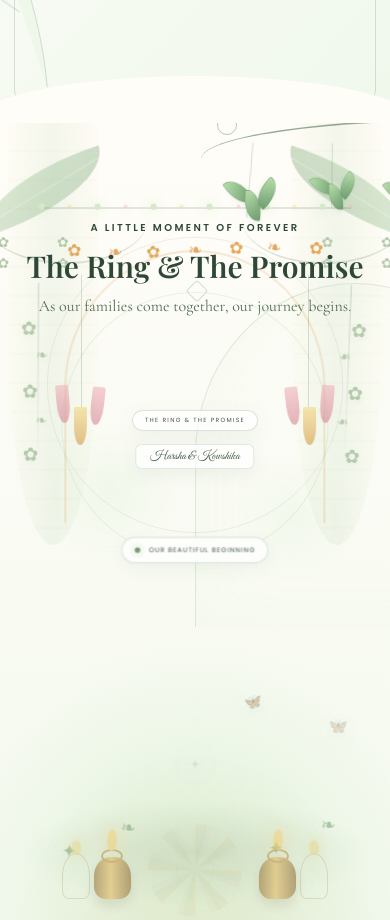
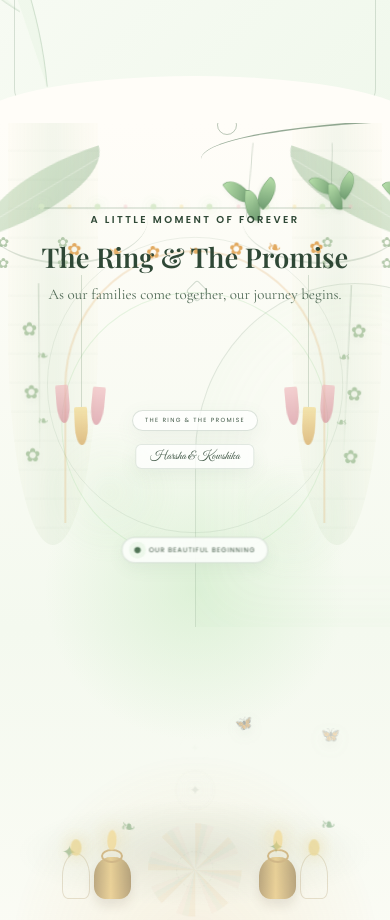
Before and after one commit to NJHarshavardhan/engagement, a plain HTML site: page index.html in a window 390 px wide. Shown: the part 721-1641 px from the top of the page. Drawn offline with nearby package versions, Linux system fonts and the light colour scheme.

Commit message:
Add files via upload

```diff
--- a/script.js
+++ b/script.js
@@ -224,6 +224,10 @@
 
     const clamp = (value, min = 0, max = 1) => Math.min(max, Math.max(min, value));
     const smoothstep = (value) => value * value * (3 - 2 * value);
+    const easeInOutCubic = (value) => {
+      if (value < 0.5) return 4 * value * value * value;
+      return 1 - Math.pow(-2 * value + 2, 3) / 2;
+    };
 
     const updateEngagementScene = () => {
       const rect = engagementScene.getBoundingClientRect();
@@ -231,16 +235,17 @@
       const progress = clamp(-rect.top / travel);
 
       const intro = smoothstep(clamp(progress / 0.08));
-      const meet = smoothstep(clamp((progress - 0.08) / 0.47));
-      const celebrate = smoothstep(clamp((progress - 0.55) / 0.23));
+      const meetRaw = clamp((progress - 0.08) / 0.9);
+      const meet = easeInOutCubic(meetRaw);
+      const celebrate = smoothstep(clamp((progress - 0.74) / 0.18));
 
       sceneSticky.style.setProperty("--scene-progress", progress.toFixed(4));
       sceneSticky.style.setProperty("--scene-intro", intro.toFixed(4));
       sceneSticky.style.setProperty("--scene-meet", meet.toFixed(4));
       sceneSticky.style.setProperty("--scene-celebrate", celebrate.toFixed(4));
 
-      sceneSticky.classList.toggle("is-together", meet > 0.985);
-      sceneSticky.classList.toggle("is-celebrating", celebrate > 0.65);
+      sceneSticky.classList.toggle("is-together", meet > 0.98);
+      sceneSticky.classList.toggle("is-celebrating", celebrate > 0.58);
 
       // Add a tiny scroll-direction cue to the thoranam and backdrop without
       // moving layout, keeping the animation smooth on phones and iPads.
--- a/style.css
+++ b/style.css
@@ -1163,21 +1163,23 @@
 .person-shadow { position: absolute; left: 50%; bottom: 1%; width: 72%; height: 22px; border-radius: 50%; background: rgba(38,53,42,.14); filter: blur(8px); transform: translateX(-50%); z-index: -1; }
 
 .person-girl {
+  --girl-travel: 18vw;
   left: 50%;
   width: clamp(140px, 17vw, 240px);
   opacity: var(--scene-intro);
   transform:
-    translate3d(calc(-102% - (1 - var(--scene-meet)) * var(--girl-travel, 30vw)), calc((1 - var(--scene-intro)) * 10px), 0)
+    translate3d(calc(-72% - (1 - var(--scene-meet)) * var(--girl-travel, 18vw)), calc((1 - var(--scene-intro)) * 10px), 0)
     scale(calc(.84 + var(--scene-meet) * .16));
   transform-origin: 50% 100%;
   transition: opacity .2s linear;
 }
 .person-boy {
+  --boy-travel: 18vw;
   right: 50%;
   width: clamp(140px, 17vw, 240px);
   opacity: var(--scene-intro);
   transform:
-    translate3d(calc(102% + (1 - var(--scene-meet)) * var(--boy-travel, 30vw)), calc((1 - var(--scene-intro)) * 10px), 0)
+    translate3d(calc(72% + (1 - var(--scene-meet)) * var(--boy-travel, 18vw)), calc((1 - var(--scene-intro)) * 10px), 0)
     scale(calc(.86 + var(--scene-meet) * .14));
   transform-origin: 50% 100%;
   transition: opacity .2s linear;
@@ -1257,8 +1259,8 @@
   .thoranam { height: 140px; }
   .thoranam-cluster { transform: scale(.72); } .cluster-2, .cluster-6 { transform: scale(.62); }
   .scene-arch { width: 82vw; height: 88vw; top: 19%; }
-  .person-girl { left: 50%; width: clamp(130px, 27vw, 205px); --girl-travel: 39vw; }
-  .person-boy { right: 50%; width: clamp(130px, 27vw, 205px); --boy-travel: 39vw; }
+  .person-girl { left: 50%; width: clamp(130px, 27vw, 205px); --girl-travel: 14vw; }
+  .person-boy { right: 50%; width: clamp(130px, 27vw, 205px); --boy-travel: 14vw; }
   .scene-copy { top: 14%; width: 88vw; }
   .scene-badge { top: 52%; }
   .scene-ring-button { bottom: 25%; }
@@ -1281,19 +1283,19 @@
 }
 
 @media (max-width: 560px) {
-  .engagement-scene { height: calc(var(--vh) * 195); min-height: 1180px; }
-  .scene-sticky { min-height: 520px; }
+  .engagement-scene { height: calc(var(--vh) * 120); min-height: 720px; }
+  .scene-sticky { min-height: 460px; }
   .thoranam { width: 145vw; top: -5px; transform: translateX(-50%) scale(.82); }
   .thoranam-cluster:nth-of-type(even) { display: block; }
-  .scene-copy { top: 12%; width: 88vw; }
-  .scene-copy h2 { font-size: 30px; }
-  .scene-copy p:last-child { margin-top: 0; font-size: 16px; }
+  .scene-copy { top: 11%; width: 90vw; }
+  .scene-copy h2 { font-size: clamp(24px, 7vw, 30px); }
+  .scene-copy p:last-child { margin-top: 0; font-size: 15px; }
   .scene-badge { top: 48%; font-size: 7px; }
-  .person { bottom: 34%; }
-  .person-girl { width: clamp(140px, 42vw, 165px); --girl-travel: 5vw; }
-  .person-boy { width: clamp(140px, 42vw, 165px); --boy-travel: 5vw; }
-  .scene-ring-glow { bottom: 27%; width: 58px; height: 58px; }
-  .scene-ring-button { bottom: 23%; width: 58px; height: 58px; }
+  .person { bottom: 26%; }
+  .person-girl { left: 52%; width: clamp(118px, 34vw, 170px); --girl-travel: 12vw; }
+  .person-boy { right: 52%; width: clamp(118px, 34vw, 170px); --boy-travel: 12vw; }
+  .scene-ring-glow { bottom: 24%; width: 54px; height: 54px; }
+  .scene-ring-button { bottom: 20%; width: 56px; height: 56px; }
   .scene-ring-button::after { font-size: 7px; }
   .scene-message { bottom: 12%; }
   .scene-message strong { font-size: 35px; }
```
